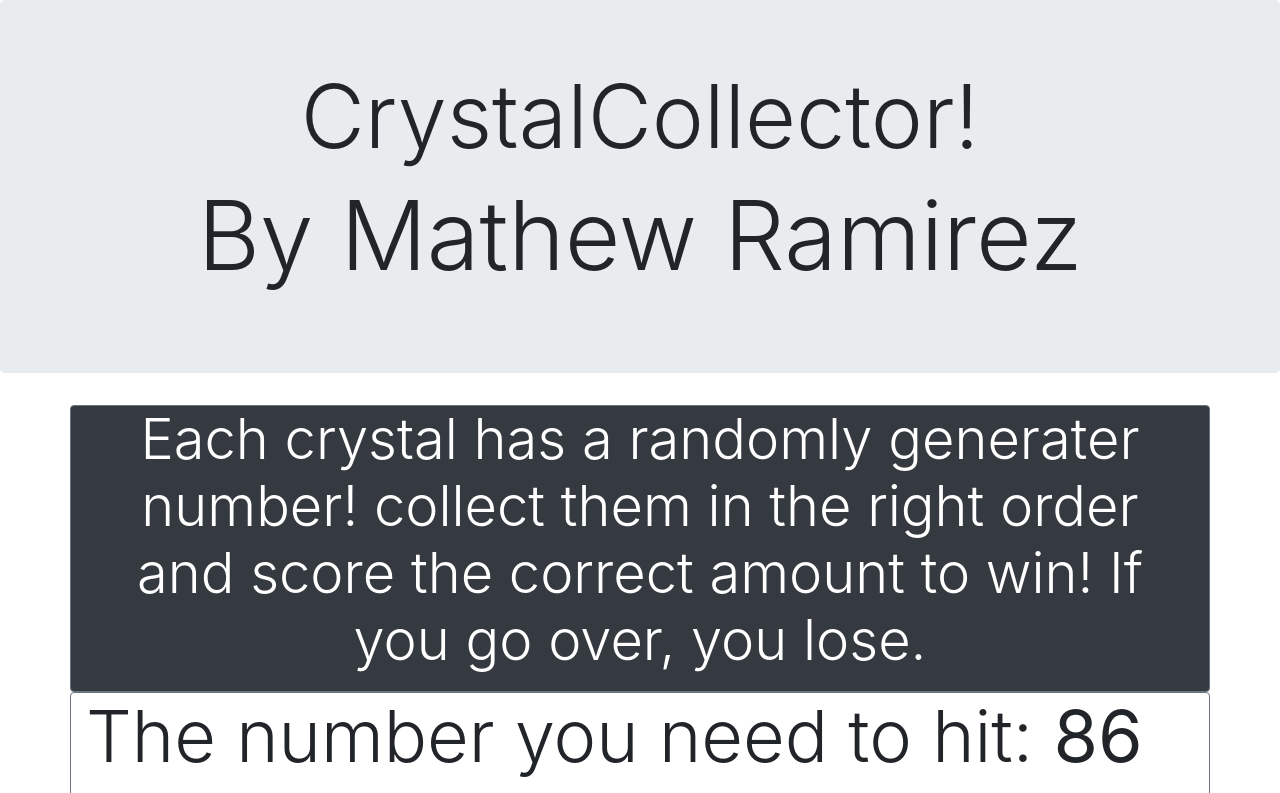
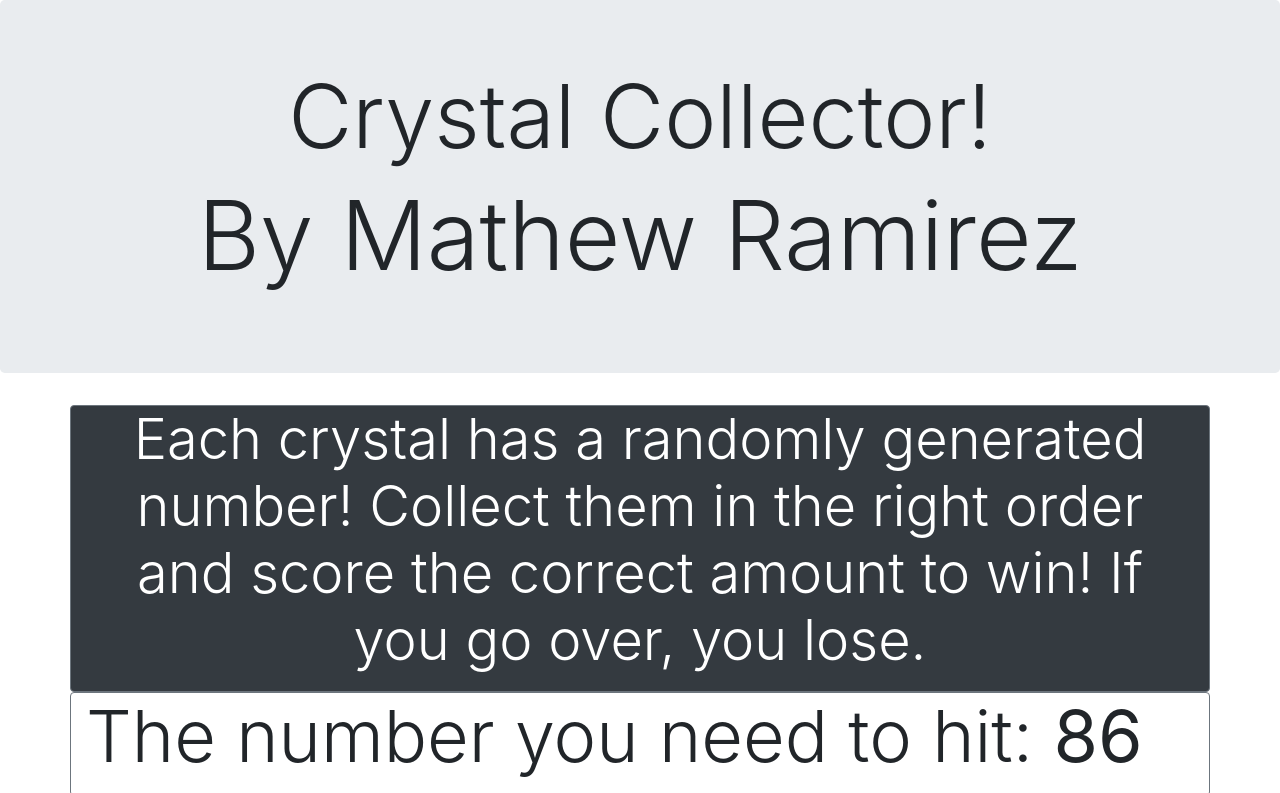
Before and after one commit to Rampirez/unit-4-game, a plain HTML site: page index.html in a window 1280 px wide. Shown: the top 793 px of the page. Drawn offline with nearby package versions, Linux system fonts and the light colour scheme.

Commit message:
Fixed a small typo and also changed the page name

```diff
--- a/index.html
+++ b/index.html
@@ -5,17 +5,17 @@
     <meta name="viewport" content="width=device-width, initial-scale=1.0">
     <link rel="stylesheet" href="https://maxcdn.bootstrapcdn.com/bootstrap/4.0.0/css/bootstrap.min.css">
     <script src="https://cdnjs.cloudflare.com/ajax/libs/jquery/3.2.1/jquery.min.js"></script>
-    <title>Document</title>
+    <title>CrystalCollector!</title>
 </head>
 <body>
     <div class="jumbotron text-center">
-        <h1 class="display-2">CrystalCollector!</h1>
+        <h1 class="display-2">Crystal Collector!</h1>
         <p class="display-1">By Mathew Ramirez</p>
     </div>
 
     <div class="container border border-secondary rounded bg-dark text-white text-center">
         <p class="display-4">
-            Each crystal has a randomly generater number! collect them in the
+            Each crystal has a randomly generated number! Collect them in the
             right order and score the correct amount to win! If you go over, you lose.
         </p>
     </div>
```
